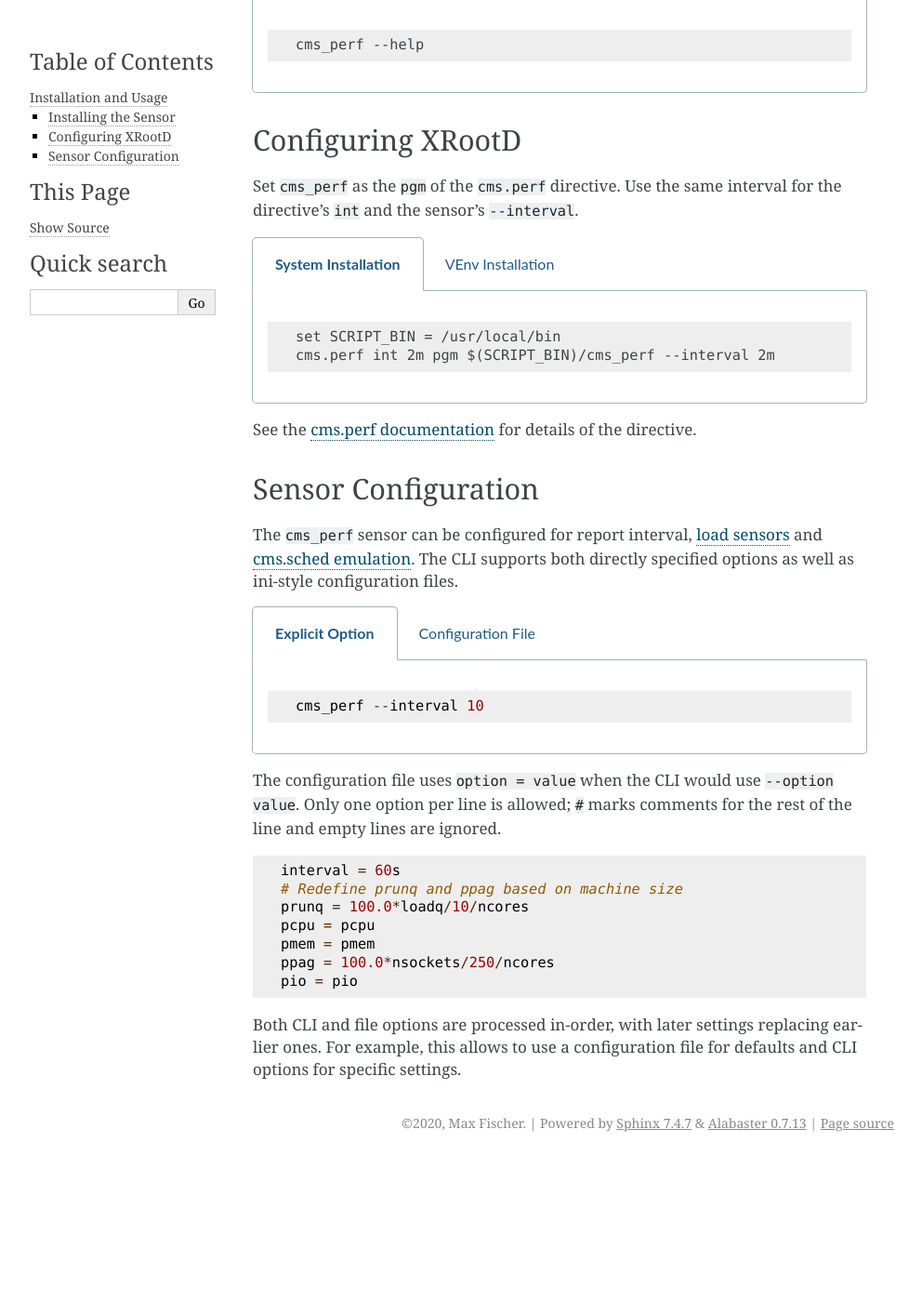
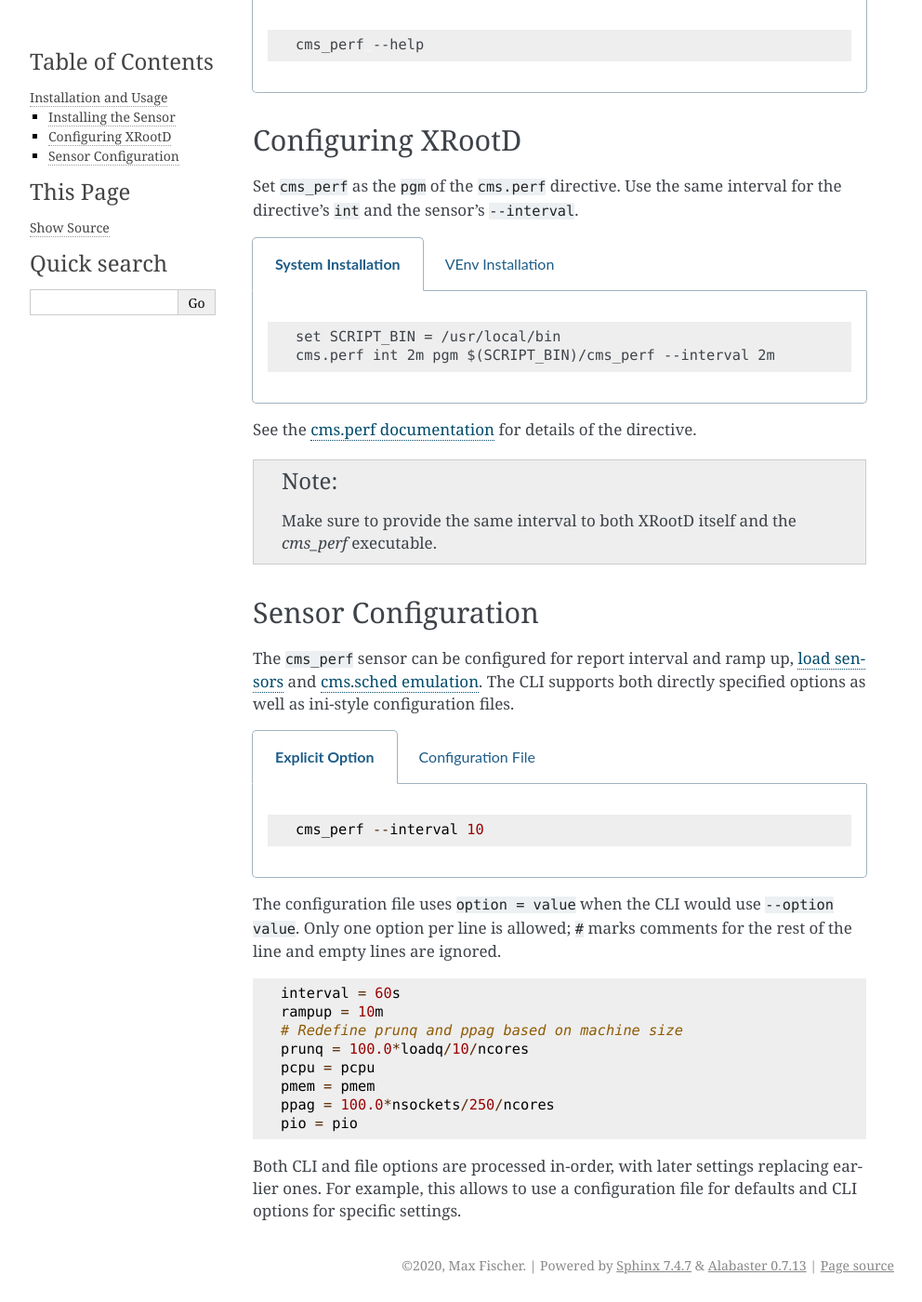
Before and after one commit to maxfischer2781/cms_perf, a Sphinx documentation site: the page built from docs/source/setup.rst, in a window 1280 px wide and 1400 px high, scrolled down 792 px. Shown: the whole window at 93% size, without its empty margins (148-1140 px from the left). Built offline with Sphinx 7.4.7, drawn with Linux system fonts in a browser that asks for light colours; formulas are drawn with MathJax 3; before the commit the page ends 2039 px from its top, so only the background shows below that.

Commit message:
document rampup, clarify interval relation

```diff
--- a/docs/source/setup.rst
+++ b/docs/source/setup.rst
@@ -77,10 +77,15 @@ Use the same interval for the directive's ``int`` and the sensor's ``--interval`
 
 See the `cms.perf documentation`_ for details of the directive.
 
+.. note::
+
+    Make sure to provide the same interval to both XRootD itself
+    and the `cms_perf` executable.
+
 Sensor Configuration
 ====================
 
-The ``cms_perf`` sensor can be configured for report interval,
+The ``cms_perf`` sensor can be configured for report interval and ramp up,
 :doc:`load sensors <./setup>` and :doc:`cms.sched emulation <./sched>`.
 The CLI supports both directly specified options as well as
 ini-style configuration files.
@@ -107,6 +112,7 @@ Only one option per line is allowed;
 .. code::
 
     interval = 60s
+    rampup = 10m
     # Redefine prunq and ppag based on machine size
     prunq = 100.0*loadq/10/ncores
     pcpu = pcpu
```
